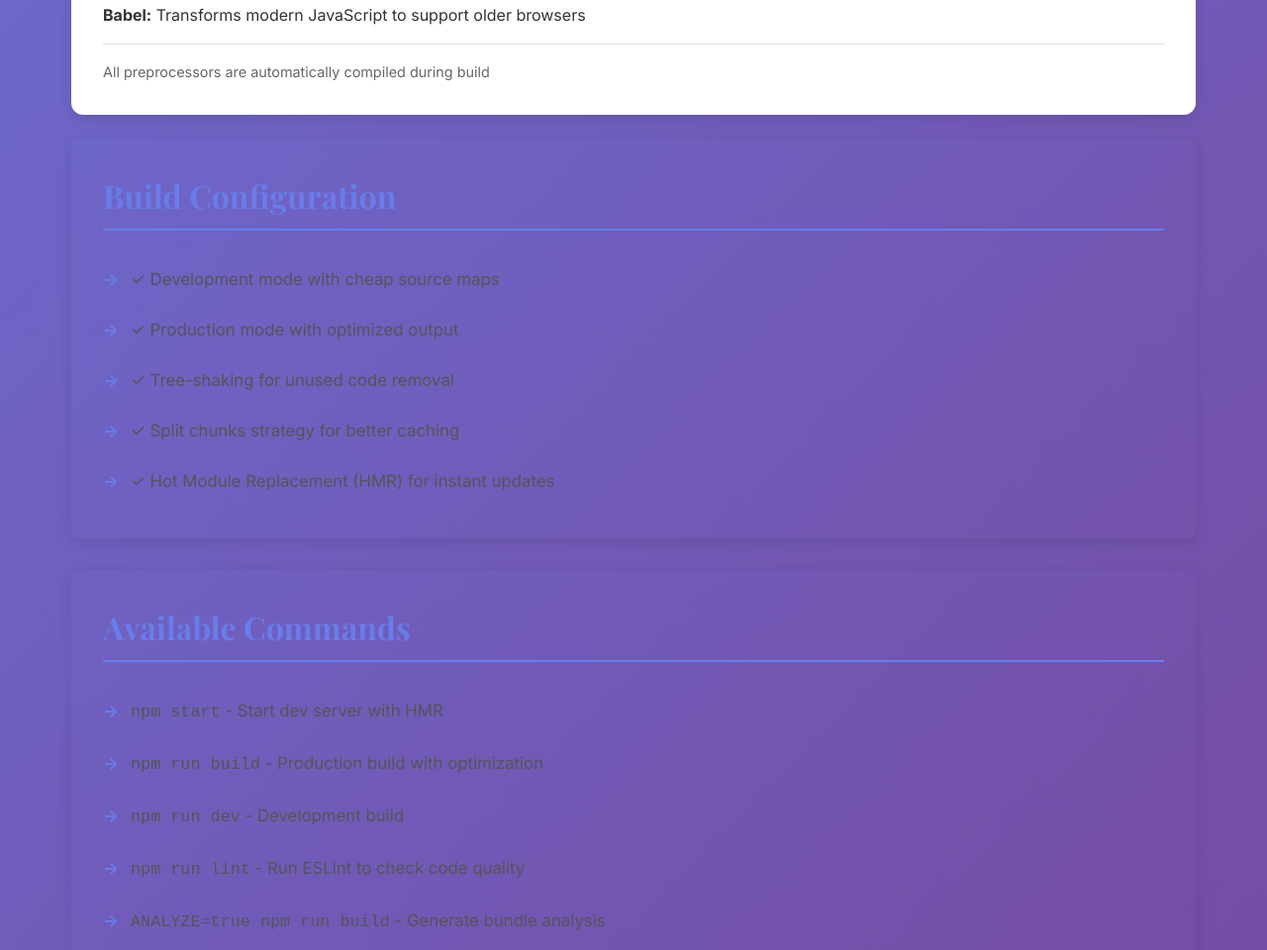
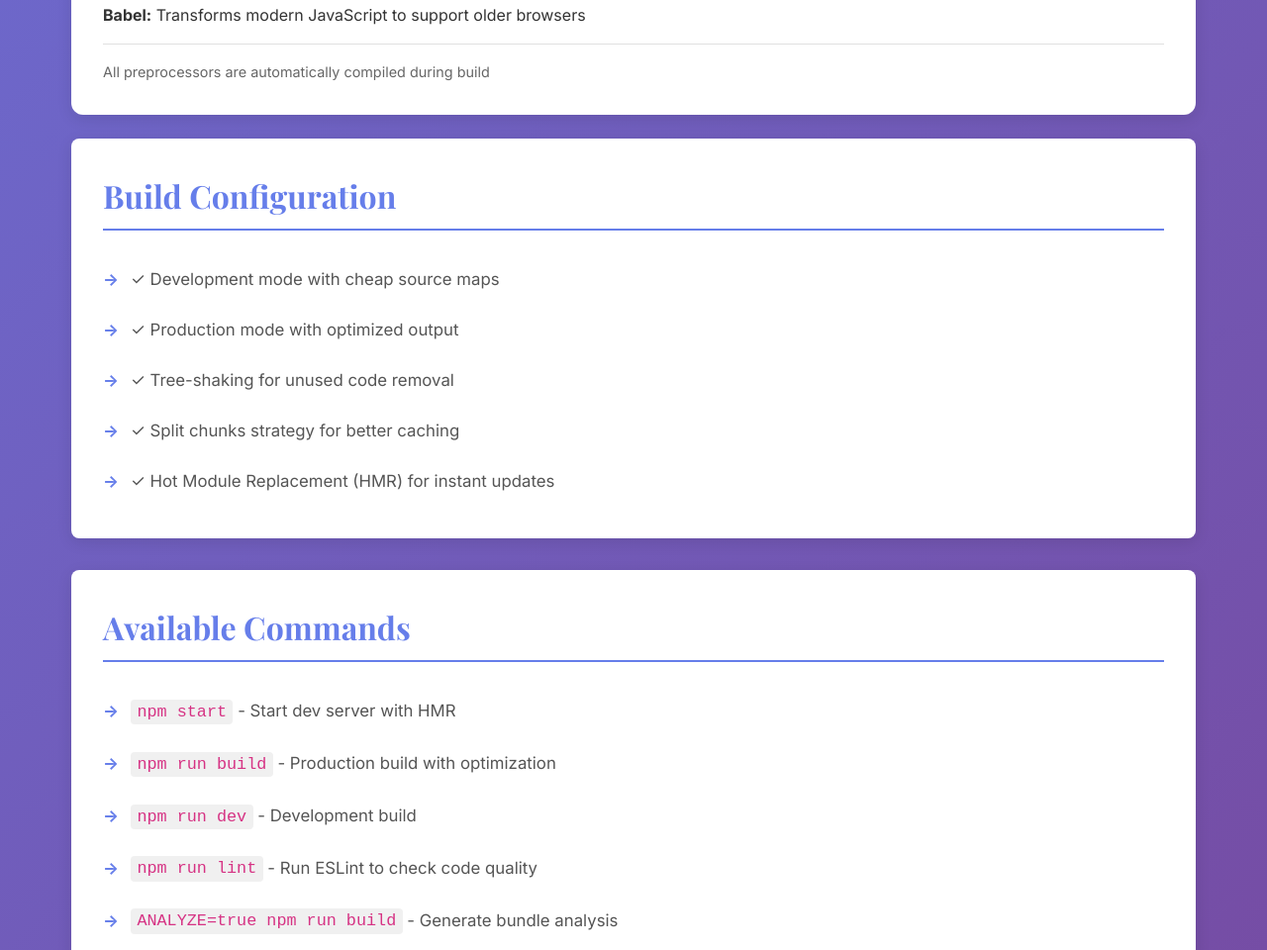
Before and after one commit to ShalaevRoman/home-work-34, a website built with webpack: page src/index.html in a window 1280 px wide. Shown: the part 1974-2934 px from the top of the page at 99% size. Built offline with nearby package versions, Linux system fonts and the light colour scheme.

Commit message:
fix: improve contrast in info sections with white background and darker text

```diff
--- a/src/styles/style.css
+++ b/src/styles/style.css
@@ -124,13 +124,21 @@ section li:before {
 }
 
 .info {
-    background: linear-gradient(135deg, rgba(102, 126, 234, 0.05), rgba(118, 75, 162, 0.05));
+    background: white;
 }
 
 .info p {
     font-size: 1.05rem;
-    color: #555;
+    color: #333;
     margin-bottom: 1.5rem;
+}
+
+.info code {
+    background-color: #f0f0f0;
+    padding: 0.2rem 0.4rem;
+    border-radius: 4px;
+    color: #d63384;
+    font-family: 'Courier New', monospace;
 }
 
 footer {
```
